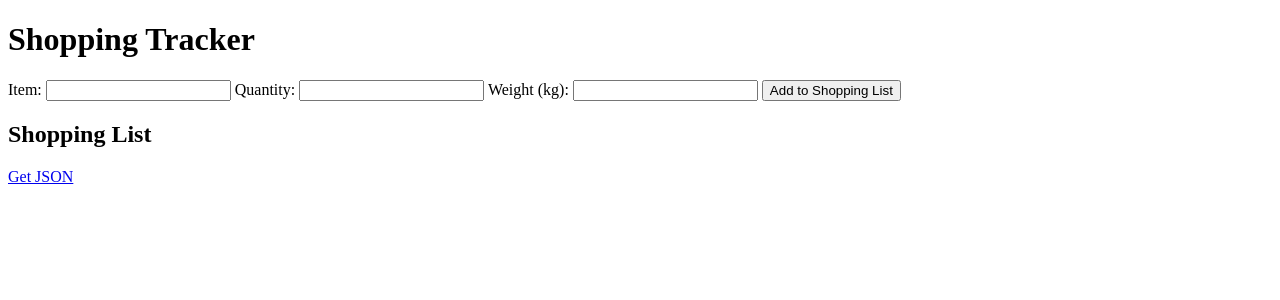
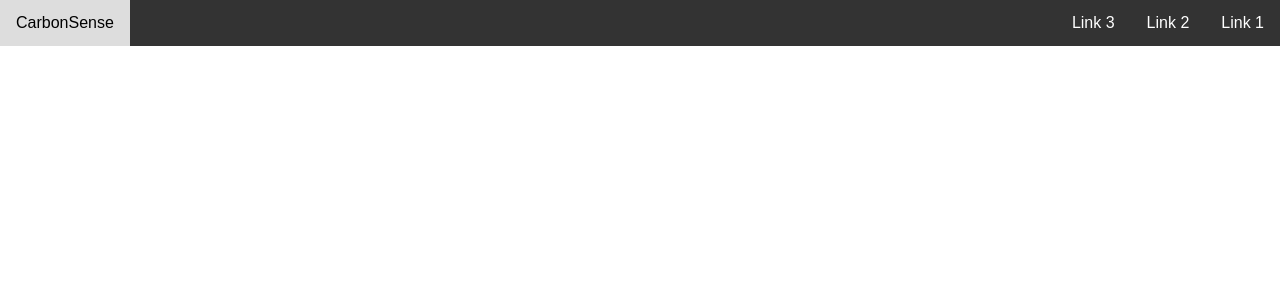
Before and after one commit to PenguinPush/CarbonSense, a Flask app: page /shopping in a window 1280 px wide. Shown: the top 300 px of the page. Run offline with Flask 3, Linux system fonts and the light colour scheme.

Commit message:
nav bar updates

```diff
--- a/templates/base.html
+++ b/templates/base.html
@@ -14,6 +14,20 @@
         .navbar {
             background-color: #333;
             overflow: hidden;
+        }
+
+        .navbar a.brand {
+            float: left;
+        }
+
+        .navbar a.link {
+            float: right;
+        }
+
+        .navbar.collapsed a {
+            float: none;
+            display: block;
+            text-align: left;
         }
 
         .navbar a {
@@ -67,7 +81,7 @@
     <a href="#" class="icon" onclick="toggleNavbar()">
         <i class="fa fa-bars"></i>
     </a>
-    <a href="#" class="brand">{{ website_name }}</a>
+    <a href="#" class="brand">CarbonSense</a>
     <a href="#" class="link">Link 1</a>
     <a href="#" class="link">Link 2</a>
     <a href="#" class="link">Link 3</a>
--- a/templates/shopping.html
+++ b/templates/shopping.html
@@ -7,6 +7,10 @@
     <title>Shopping Tracker</title>
 </head>
 <body>
+    {% extends 'base.html' %}
+
+    {% block title %}:3 :3 :3 :3{% endblock %}
+
     <h1>Shopping Tracker</h1>
     <form method="post" action="/shopping">
         <label for="item">Item:</label>
```
